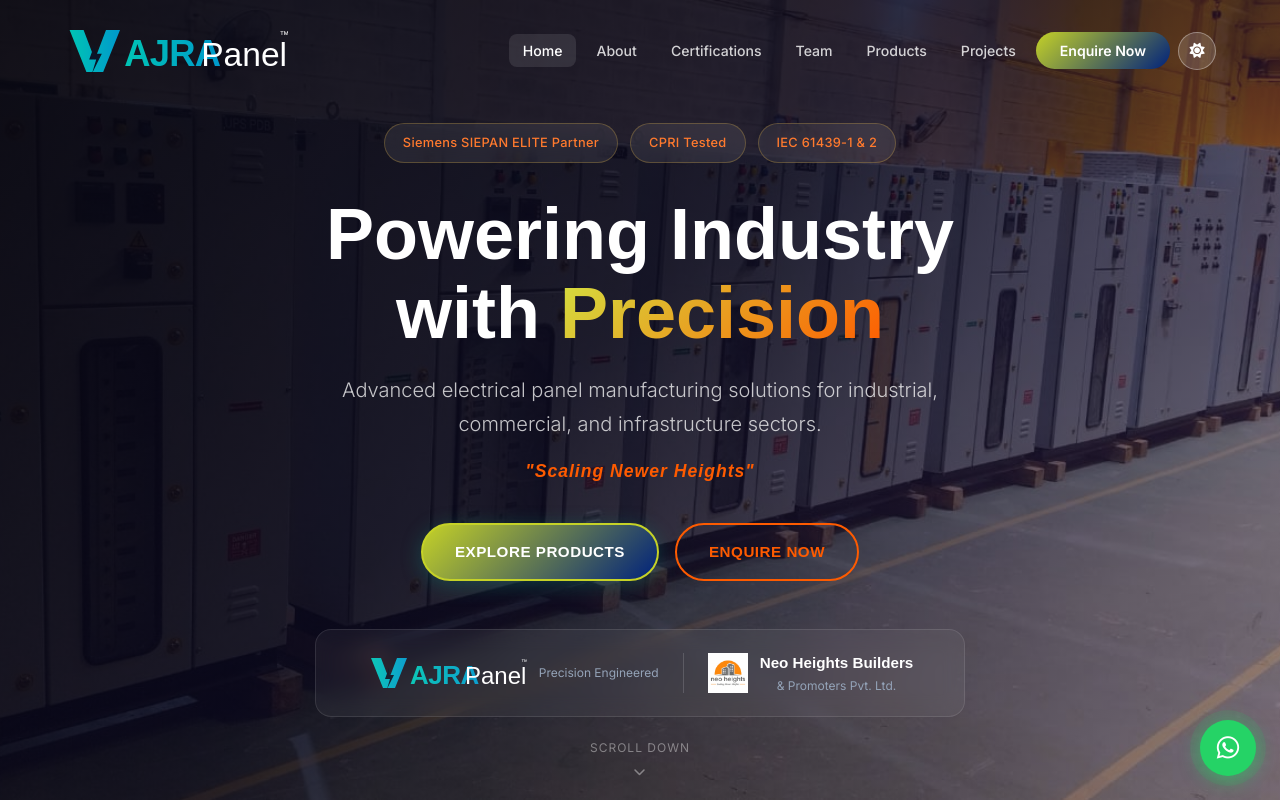
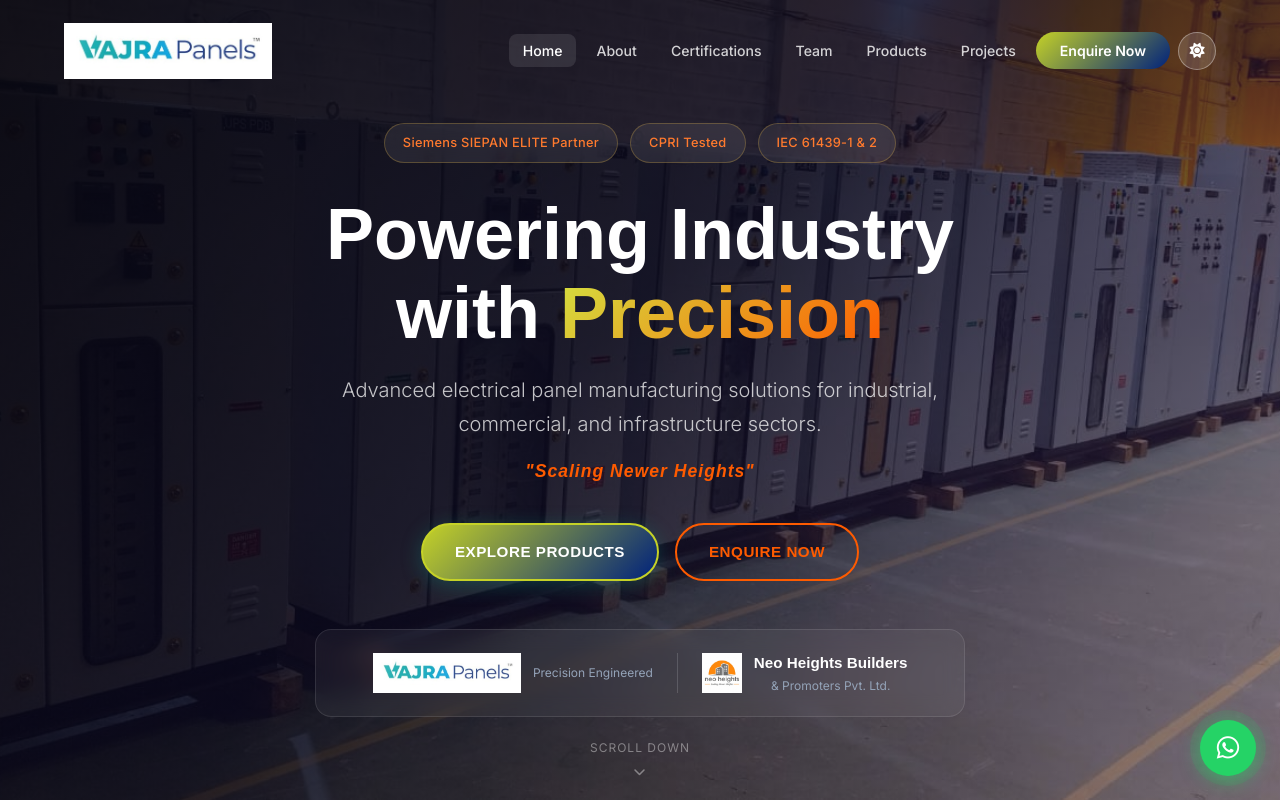
Before and after one commit to KiranReddyTR/vajrapanels, a React (Vite) app: page / in a window 1280 px wide. Shown: the top 800 px of the page. Built offline with nearby package versions, Linux system fonts and the light colour scheme; a web font is replaced by a local one.

Commit message:
Revert logo to original PNG

```diff
--- a/src/components/Footer.jsx
+++ b/src/components/Footer.jsx
@@ -8,7 +8,7 @@
         <div className="footer-grid">
           <div className="footer-brand">
             <div className="brand-logo footer-logo">
-              <img src="/images/vajra-panels-logo.svg" alt="Vajra Panels Logo" className="brand-logo-img" />
+              <img src="/images/vajra-panels-logo.png" alt="Vajra Panels Logo" className="brand-logo-img" />
             </div>
             <p className="footer-tagline">"Powering a Greener Future Together"</p>
             <div className="footer-social">
--- a/src/components/Navbar.jsx
+++ b/src/components/Navbar.jsx
@@ -24,7 +24,7 @@
       <div className="nav-container">
         <Link to="/" className="nav-brand">
           <div className="brand-logo">
-            <img src="/images/vajra-panels-logo.svg" alt="Vajra Panels Logo" className="brand-logo-img" />
+            <img src="/images/vajra-panels-logo.png" alt="Vajra Panels Logo" className="brand-logo-img" />
           </div>
         </Link>
 
--- a/src/pages/Home.jsx
+++ b/src/pages/Home.jsx
@@ -37,7 +37,7 @@
           </div>
           <div className="hero-brands animate-on-scroll">
             <div className="hero-brand-item">
-              <img src="/images/vajra-panels-logo.svg" alt="Vajra Panels Logo" className="brand-logo-img-lg" />
+              <img src="/images/vajra-panels-logo.png" alt="Vajra Panels Logo" className="brand-logo-img-lg" />
               <div><small>Precision Engineered</small></div>
             </div>
             <div className="hero-brand-divider"></div>
```
Also changed, not shown: public/images/vajra-panels-logo.png, public/images/vajra-panels-logo.svg (deleted).
